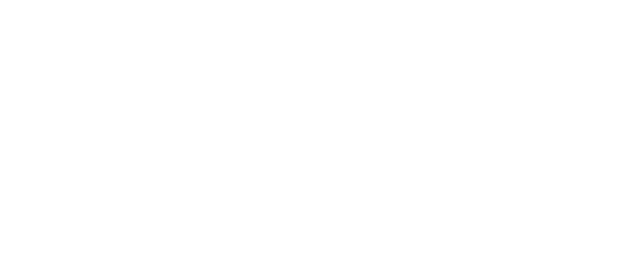
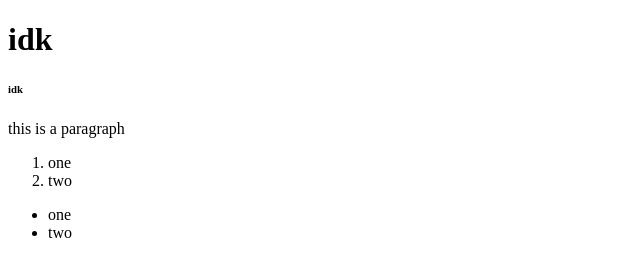
Before and after one commit to elenah22/elenah22.github.io, a plain HTML site: page index.html in a window 1280 px wide. Shown: the whole page, without its empty margins (0-640 px from the left). Drawn offline with Linux system fonts and the light colour scheme.

Commit message:
Add files via upload

```diff
--- a/index.html
+++ b/index.html
@@ -1,7 +1,25 @@
 <!doctype html>
 <html>
 <head>
+	<title>idk</title>
+
 </head>
 <body>
+	<h1>idk</h1>
+	<h6>idk</h6>
+
+
+	<p>this is a paragraph</p>
+
+	<ol>
+		<li>one</li>
+		<li>two</li>
+	</ol>
+
+	<ul>
+		<li>one</li>
+		<li>two</li>
+	</ul>
+
 </body>
 </html>
```
